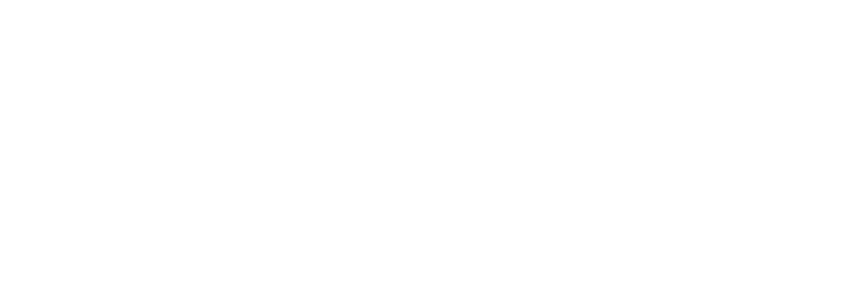
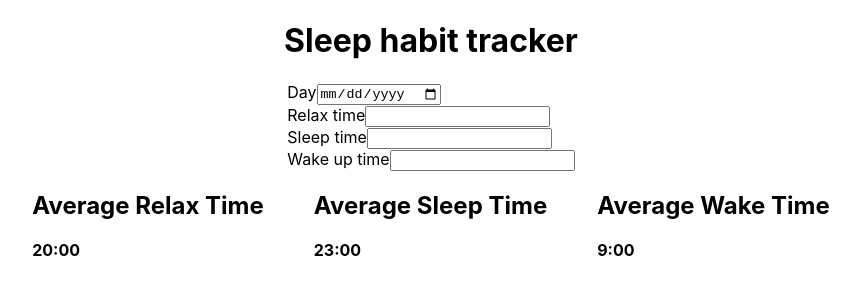
Before and after one commit to michal-markiewicz/sleep-habit-tracker, a React (Create React App) app: page / in a window 1280 px wide. Shown: the top 300 px of the page, without its empty margins (209-1069 px from the left). Built offline with nearby package versions, Linux system fonts and the light colour scheme.

Commit message:
Static version

```diff
--- a/src/App.css
+++ b/src/App.css
@@ -1,38 +1,17 @@
-.App {
-  text-align: center;
+/* App component */
+
+#app
+{
+  display: flex;
+  justify-content: center;
+  align-items: center;
+  flex-direction: column;
 }
 
-.App-logo {
-  height: 40vmin;
-  pointer-events: none;
+/* ShowData component */
+
+#show-data
+{
+  display: flex;
+  gap: 50px;
 }
-
-@media (prefers-reduced-motion: no-preference) {
-  .App-logo {
-    animation: App-logo-spin infinite 20s linear;
-  }
-}
-
-.App-header {
-  background-color: #282c34;
-  min-height: 100vh;
-  display: flex;
-  flex-direction: column;
-  align-items: center;
-  justify-content: center;
-  font-size: calc(10px + 2vmin);
-  color: white;
-}
-
-.App-link {
-  color: #61dafb;
-}
-
-@keyframes App-logo-spin {
-  from {
-    transform: rotate(0deg);
-  }
-  to {
-    transform: rotate(360deg);
-  }
-}
--- a/src/App.js
+++ b/src/App.js
@@ -2,7 +2,81 @@ import './App.css';
 
 function App()
 {
+  return (
+    <div id="app">
+      <h1>Sleep habit tracker</h1>
+        <UserInput />
+        <ShowData />
+    </div>
+  );
+}
 
+function UserInput()
+{
+  return (
+    <div id="user-input">
+      <div className="user-input-container">
+        <label htmlFor="user-input-date">Day</label>
+        <input type="date" id="user-input-date"></input>
+      </div>
+
+      <div className="user-input-container">
+        <label htmlFor="user-input-relax-time">Relax time</label>
+        <input type="text" id="user-input-relax-time"></input>
+      </div>
+
+      <div className="user-input-container">
+        <label htmlFor="user-input-sleep-time">Sleep time</label>
+        <input type="text" id="user-input-sleep-time"></input>
+      </div>
+
+      <div className="user-input-container">
+        <label htmlFor="user-input-wake-time">Wake up time</label>
+        <input type="text" id="user-input-wake-time"></input>
+      </div>
+    </div>
+  );
+}
+
+function ShowData()
+{
+  return (
+    <div id="show-data">
+      <AvgRelaxTime />
+      <AvgSleepTime />
+      <AvgWakeTime />
+    </div>
+  );
+}
+
+function AvgRelaxTime()
+{
+  return (
+    <div>
+      <h2>Average Relax Time</h2>
+      <b>20:00</b>
+    </div>
+  );
+}
+
+function AvgSleepTime()
+{
+  return (
+    <div>
+      <h2>Average Sleep Time</h2>
+      <b>23:00</b>
+    </div>
+  );
+}
+
+function AvgWakeTime()
+{
+  return (
+    <div>
+      <h2>Average Wake Time</h2>
+      <b>9:00</b>
+    </div>
+  );
 }
 
 export default App;
```
